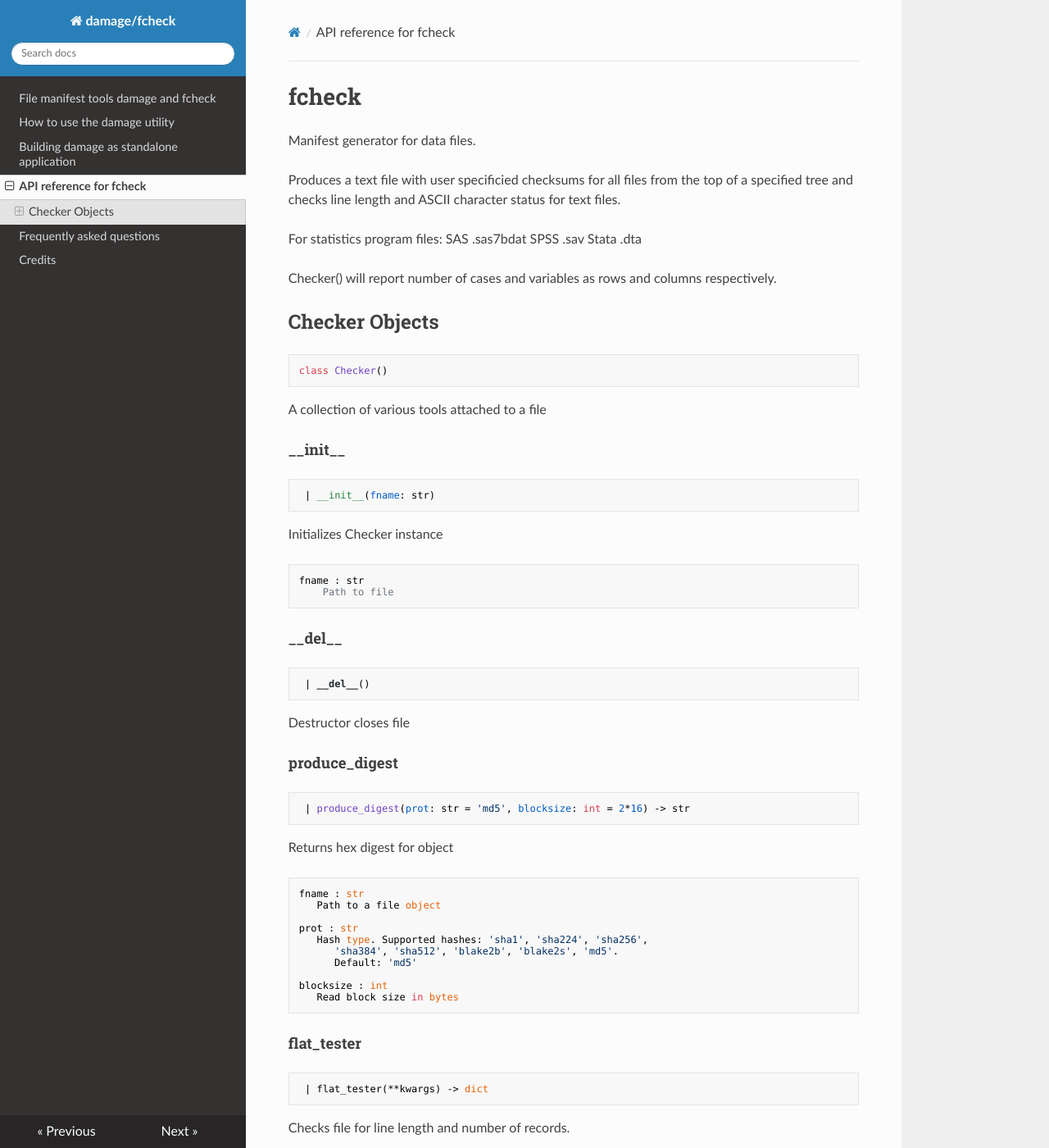
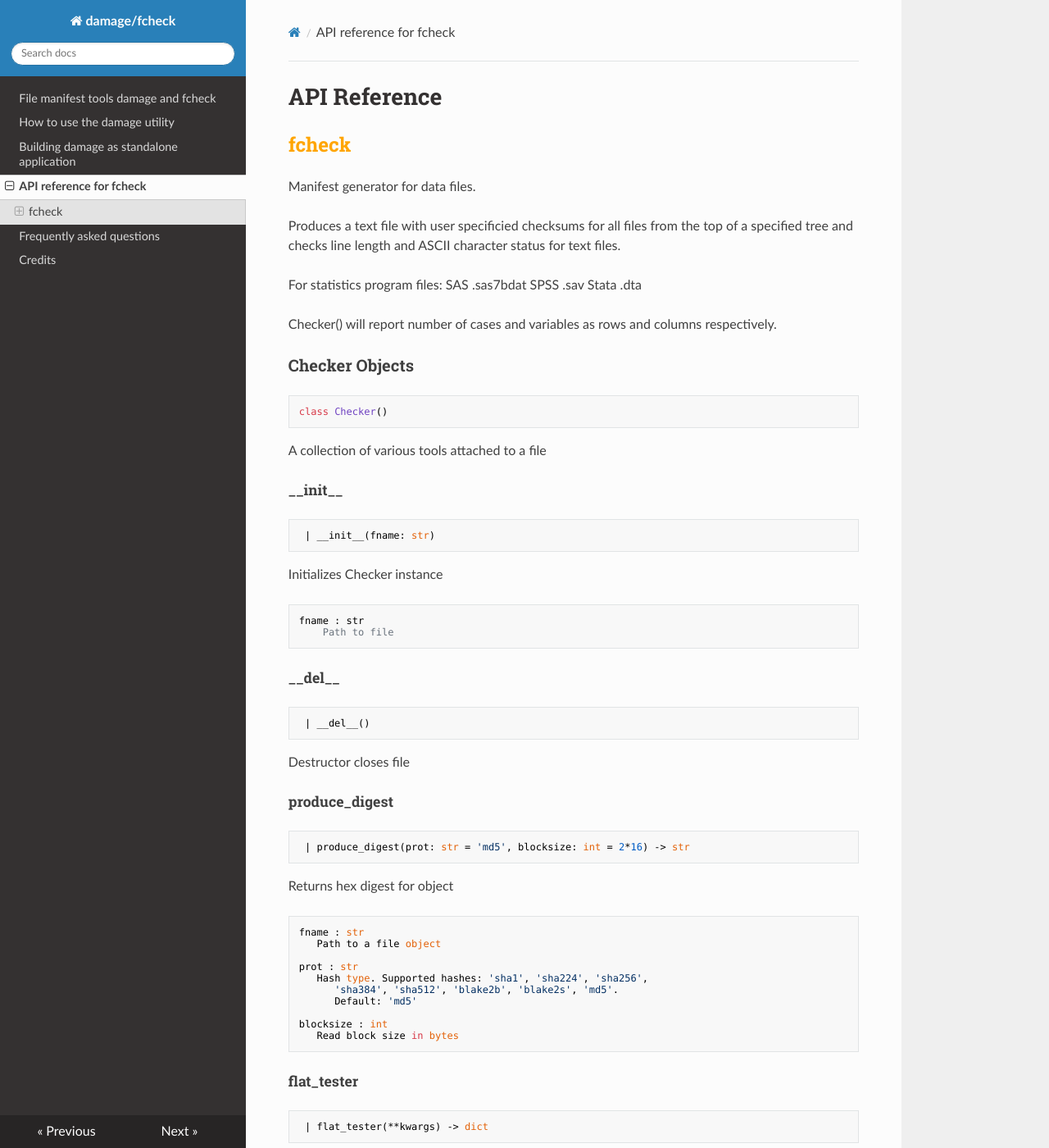
Before and after one commit to ubc-library-rc/damage, an MkDocs documentation site: the page built from docs/api_reference.md, in a window 1280 px wide and 1400 px high. Shown: the whole window at 82% size. Built offline with MkDocs 1.6.1, drawn with Linux system fonts in a browser that asks for light colours; nearby versions of some CDN libraries; some of the changed text lies outside the part shown.

````diff
--- a/docs/api_reference.md
+++ b/docs/api_reference.md
@@ -1,5 +1,7 @@
+#API Reference
 <a name="fcheck"></a>
-# fcheck
+
+## fcheck
 
 Manifest generator for data files.
 
@@ -16,7 +18,8 @@ Checker() will report number of cases and variables as
 rows and columns respectively.
 
 <a name="fcheck.Checker"></a>
-## Checker Objects
+
+### Checker Objects
 
 ```python
 class Checker()
@@ -25,7 +28,8 @@ class Checker()
 A collection of various tools attached to a file
 
 <a name="fcheck.Checker.__init__"></a>
-#### \_\_init\_\_
+
+##### \_\_init\_\_
 
 ```python
  | __init__(fname: str)
@@ -37,7 +41,8 @@ Initializes Checker instance
         Path to file
 
 <a name="fcheck.Checker.__del__"></a>
-#### \_\_del\_\_
+
+##### \_\_del\_\_
 
 ```python
  | __del__()
@@ -46,7 +51,8 @@ Initializes Checker instance
 Destructor closes file
 
 <a name="fcheck.Checker.produce_digest"></a>
-#### produce\_digest
+
+##### produce\_digest
 
 ```python
  | produce_digest(prot: str = 'md5', blocksize: int = 2*16) -> str
@@ -66,7 +72,8 @@ Returns hex digest for object
        Read block size in bytes
 
 <a name="fcheck.Checker.flat_tester"></a>
-#### flat\_tester
+
+##### flat\_tester
 
 ```python
  | flat_tester(**kwargs) -> dict
@@ -79,7 +86,8 @@ Returns a dictionary:
 `{'min_cols': int, 'max_cols' : int, 'numrec':int, 'constant' : bool}`
 
 <a name="fcheck.Checker.non_ascii_tester"></a>
-#### non\_ascii\_tester
+
+##### non\_ascii\_tester
 
 ```python
  | non_ascii_tester(**kwargs) -> list
@@ -98,8 +106,25 @@ Returns a list of dicts of positions of non-ASCII characters in a text file.
            — Perform rectangularity check. If False, returns dictionary
              with all values as 'N/A'
 
+<a name="fcheck.Checker.null_count"></a>
+
+##### null\_count
+
+```python
+ | null_count(**kwargs) -> dict
+```
+
+Returns an integer count of null characters in the file
+('\x00') or None if skipped
+
+Keyword arguments:
+
+        flatfile : bool
+           — Test is useless if not a text file. If False, returns 'N/A'
+
 <a name="fcheck.Checker.dos"></a>
-#### dos
+
+##### dos
 
 ```python
  | dos(**kwargs) -> bool
@@ -116,7 +141,8 @@ Keyword arguments:
           with all values as 'N/A'
 
 <a name="fcheck.Checker.manifest"></a>
-#### manifest
+
+##### manifest
 
 ```python
  | manifest(out: str = 'txt', **kwargs)
--- /dev/null
+++ b/docs/extra.css
@@ -0,0 +1,27 @@
+h1 {
+  color: #343131;
+}
+h2 {
+  color: orange;
+}
+button  {
+	/*background-color: #2980B9;*/
+	background-color: orange;
+	color: white;
+	border: 0.1em solid white;
+	border-radius: .6em;
+	padding: .5em .5em;
+	text-align: center;
+	text-decoration: none;
+	display: inline-block;
+	font-size: 1.3em;
+ }
+
+button:hover {
+	background-color: #ce8404;
+}
+
+code {
+  white-space : pre-wrap !important;
+  /*color : black !important;*/
+}
--- a/mkdocs.yml
+++ b/mkdocs.yml
@@ -8,11 +8,16 @@ nav:
   - Frequently asked questions: faq.md
   - Credits: credits.md
 
+extra_css: [extra.css]
+
 markdown_extensions:
   - smarty
   - toc:
       permalink: True
-  - codehilite
+  - codehilite:
+      guess_lang: False
+      linenums: False
+      use_pygments: False
   - attr_list
 
 theme: readthedocs
````
Also changed, not shown: docs/building_damage_binary.md (+11 -1 lines), docs/faq.md (+7 -0 lines), docs/how_to_use_damage.md (+7 -4 lines), docs/index.md (+13 -5 lines).
